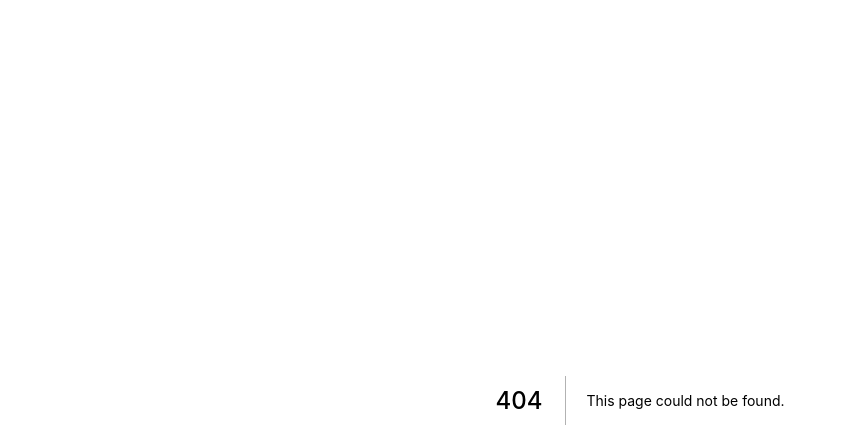
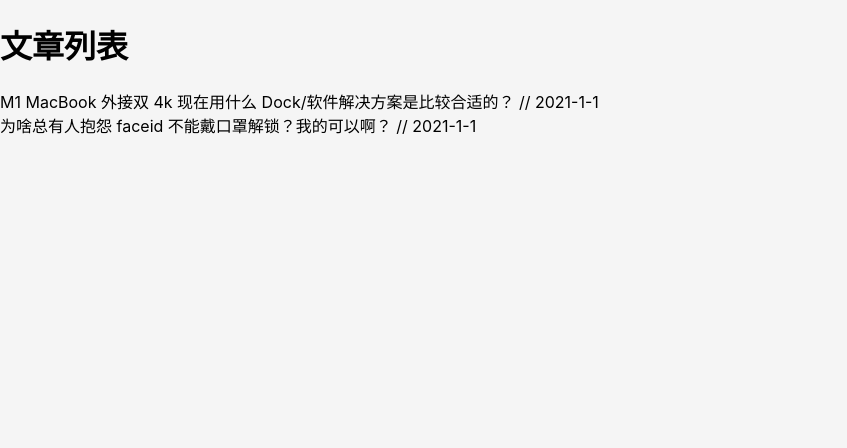
Before and after one commit to debugtheworldbot/next-blog, a Next.js app: page /posts in a window 1280 px wide. Before the commit this address had no page. Shown: the top 448 px of the page, without its empty margins (0-847 px from the left). Built offline with nearby package versions, Linux system fonts and the light colour scheme.

Commit message:
get static props(SSG)

```diff
--- /dev/null
+++ b/pages/posts/index.tsx
@@ -0,0 +1,36 @@
+import React from 'react'
+import {GetStaticProps, NextPage} from 'next'
+import {getPosts} from '../../entity/posts'
+
+interface Post {
+  title: string
+  date: string
+  fileName: string
+}
+interface Posts {
+  posts:Post[]
+}
+
+const PostIndex: NextPage<Posts> = (props) => {
+  const {posts} = props
+  return (
+    <div>
+      <h1>文章列表</h1>
+      {posts.map(post =><div key={post.fileName}>
+        {post.title} // {post.date}
+      </div>)}
+    </div>
+  )
+}
+
+export default PostIndex
+
+export const getStaticProps: GetStaticProps = async () => {
+  const posts = await getPosts()
+  return {
+    props: {
+      posts: posts
+    }
+  }
+
+}
```
